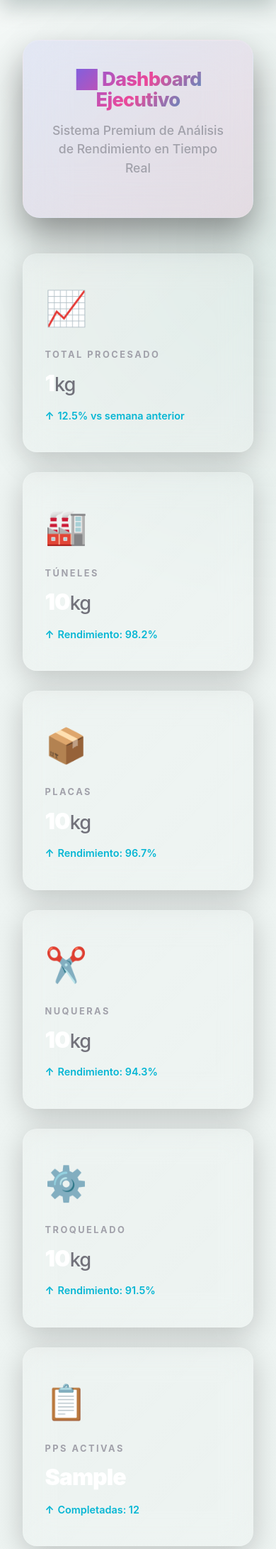
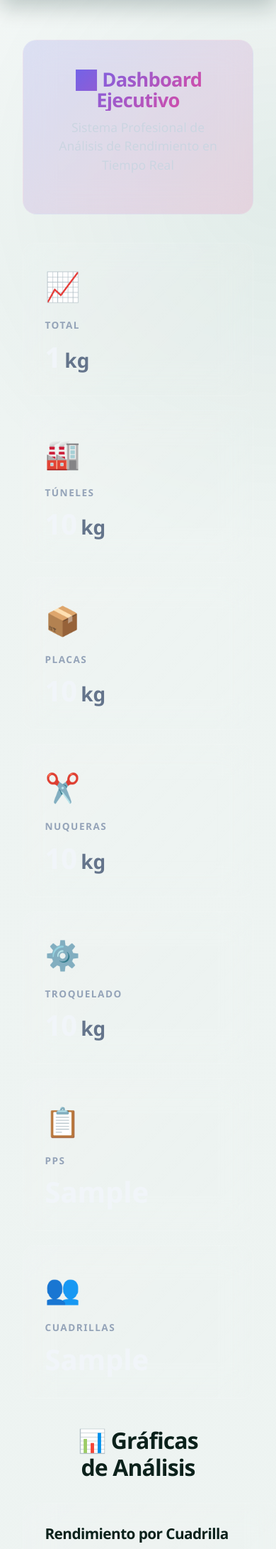
Before and after one commit to animelatinoperu-jpg/cristhian, a Django app: template templates/productions/dashboard.html in a window 390 px wide. Shown: the part 76-2258 px from the top of the page at 71% size. Run offline with Django 5.2, Linux system fonts and the light colour scheme; the template is opened without the code that fills it: most values are stand-ins (such as "Sample title", 1, 10 or a date in 2020); parts of the project's set-up code (start-up, migrations or seed data) failed here and were passed over; some libraries are stand-ins or nearby versions.

Commit message:
Simplificar dashboard con diseño profesional limpio
Rediseño del dashboard con glassmorphism mejorado y CSS simplificado:
- Eliminar estilos conflictivos que causaban 500 error
- Mantener design premium con gradientes y blur effects
- Agregar 7 KPI cards con iconos (Total, Túneles, Placas, Nuqueras, Troquelado, PPs, Cuadrillas)
- 4 gráficas interactivas: Rendimiento por cuadrilla, Distribución por área, Tendencia 14 días, Comparativa Túneles vs Placas
- Responsive grid layout que funciona en mobile y desktop
- Colores profesionales con gradientes Indigo/Pink/Slate

Co-Authored-By: Claude Haiku 4.5 <noreply@anthropic.com>

```diff
--- a/templates/productions/dashboard.html
+++ b/templates/productions/dashboard.html
@@ -1,213 +1,126 @@
 {% extends "base.html" %}
 {% load static %}
 
-{% block title %}Dashboard Ejecutivo Premium{% endblock %}
+{% block title %}Dashboard Profesional{% endblock %}
 
 {% block extra_css %}
 <style>
-    * {
-        margin: 0;
-        padding: 0;
-        box-sizing: border-box;
-    }
-
     body {
-        background: linear-gradient(135deg, #0f0f1e 0%, #1a1a3e 50%, #0d1b2a 100%);
+        background: linear-gradient(135deg, #0f172a 0%, #1e293b 100%);
         min-height: 100vh;
-        font-family: 'Inter', -apple-system, BlinkMacSystemFont, 'Segoe UI', sans-serif;
-        color: #e4e4e7;
     }
 
     .dashboard-container {
-        max-width: 2000px;
+        max-width: 1600px;
         margin: 0 auto;
         padding: 40px 20px;
     }
 
-    /* Header Premium */
     .dashboard-header {
-        background: linear-gradient(135deg, rgba(99, 102, 241, 0.1) 0%, rgba(236, 72, 153, 0.1) 100%);
-        backdrop-filter: blur(30px);
+        background: linear-gradient(135deg, rgba(99, 102, 241, 0.15) 0%, rgba(236, 72, 153, 0.15) 100%);
+        backdrop-filter: blur(20px);
         border: 1px solid rgba(255, 255, 255, 0.1);
-        border-radius: 24px;
-        padding: 50px 60px;
-        margin-bottom: 50px;
+        border-radius: 20px;
+        padding: 40px;
+        margin-bottom: 40px;
         text-align: center;
-        box-shadow: 0 25px 50px rgba(0, 0, 0, 0.4), inset 0 1px 0 rgba(255, 255, 255, 0.1);
-        animation: slideDown 0.8s ease-out;
-    }
-
-    @keyframes slideDown {
-        from {
-            opacity: 0;
-            transform: translateY(-30px);
-        }
-        to {
-            opacity: 1;
-            transform: translateY(0);
-        }
     }
 
     .dashboard-header h1 {
-        font-size: 3.5em;
+        font-size: 3em;
         font-weight: 800;
-        margin-bottom: 15px;
-        background: linear-gradient(135deg, #6366f1 0%, #ec4899 50%, #06b6d4 100%);
+        background: linear-gradient(135deg, #6366f1 0%, #ec4899 100%);
         -webkit-background-clip: text;
         -webkit-text-fill-color: transparent;
-        background-clip: text;
-        letter-spacing: -2px;
+        color: #6366f1;
+        margin-bottom: 10px;
     }
 
     .dashboard-header p {
+        color: #cbd5e1;
         font-size: 1.1em;
-        color: #a1a1aa;
-        font-weight: 500;
     }
 
-    /* KPI Grid Premium */
     .kpi-grid {
         display: grid;
-        grid-template-columns: repeat(auto-fit, minmax(280px, 1fr));
-        gap: 28px;
-        margin-bottom: 60px;
+        grid-template-columns: repeat(auto-fit, minmax(250px, 1fr));
+        gap: 20px;
+        margin-bottom: 40px;
     }
 
     .kpi-card {
-        position: relative;
-        background: linear-gradient(135deg, rgba(255, 255, 255, 0.05) 0%, rgba(255, 255, 255, 0.02) 100%);
+        background: linear-gradient(135deg, rgba(255, 255, 255, 0.08) 0%, rgba(255, 255, 255, 0.02) 100%);
         backdrop-filter: blur(20px);
         border: 1px solid rgba(255, 255, 255, 0.1);
-        border-radius: 20px;
-        padding: 40px 30px;
-        overflow: hidden;
-        transition: all 0.4s cubic-bezier(0.23, 1, 0.320, 1);
-        box-shadow: 0 10px 40px rgba(0, 0, 0, 0.2);
-        position: relative;
-    }
-
-    .kpi-card::before {
-        content: '';
-        position: absolute;
-        inset: 0;
-        background: linear-gradient(135deg, transparent 0%, rgba(255, 255, 255, 0.05) 100%);
-        opacity: 0;
-        transition: opacity 0.4s;
-        pointer-events: none;
+        border-radius: 16px;
+        padding: 30px;
+        transition: all 0.3s ease;
     }
 
     .kpi-card:hover {
-        transform: translateY(-12px) scale(1.02);
+        transform: translateY(-8px);
         border-color: rgba(255, 255, 255, 0.2);
-        background: linear-gradient(135deg, rgba(255, 255, 255, 0.08) 0%, rgba(255, 255, 255, 0.04) 100%);
-        box-shadow: 0 30px 60px rgba(0, 0, 0, 0.3), 0 0 40px rgba(99, 102, 241, 0.2);
-    }
-
-    .kpi-card:hover::before {
-        opacity: 1;
+        background: linear-gradient(135deg, rgba(255, 255, 255, 0.12) 0%, rgba(255, 255, 255, 0.04) 100%);
     }
 
     .kpi-icon {
-        font-size: 3em;
-        margin-bottom: 20px;
-        display: inline-block;
+        font-size: 2.5em;
+        margin-bottom: 15px;
     }
 
     .kpi-label {
-        font-size: 0.8em;
-        color: #a1a1aa;
+        font-size: 0.85em;
+        color: #94a3b8;
         text-transform: uppercase;
-        letter-spacing: 2.5px;
-        font-weight: 700;
-        margin-bottom: 12px;
+        letter-spacing: 1.5px;
+        margin-bottom: 10px;
+        font-weight: 600;
     }
 
     .kpi-value {
-        font-size: 2.8em;
+        font-size: 2.5em;
         font-weight: 900;
-        color: #ffffff;
+        color: #f1f5f9;
         line-height: 1.2;
-        margin-bottom: 8px;
-        letter-spacing: -1px;
     }
 
     .kpi-unit {
-        font-size: 0.85em;
-        color: #71717a;
-        font-weight: 500;
+        font-size: 0.7em;
+        color: #64748b;
+        margin-left: 5px;
     }
 
-    .kpi-change {
-        font-size: 0.9em;
-        color: #06b6d4;
-        margin-top: 15px;
-        font-weight: 600;
-        display: flex;
-        align-items: center;
-    }
-
-    .kpi-change::before {
-        content: '↑';
-        margin-right: 5px;
-        font-weight: 700;
-    }
-
-    /* Charts Section */
-    .charts-section-title {
+    .charts-title {
         font-size: 2em;
         font-weight: 800;
-        color: #ffffff;
-        margin: 60px 0 40px 0;
+        color: #f1f5f9;
+        margin: 40px 0 30px 0;
         text-align: center;
-        letter-spacing: -1px;
     }
 
     .charts-grid {
         display: grid;
-        grid-template-columns: repeat(auto-fit, minmax(550px, 1fr));
-        gap: 35px;
-        margin-bottom: 40px;
+        grid-template-columns: repeat(auto-fit, minmax(500px, 1fr));
+        gap: 30px;
     }
 
     .chart-card {
-        position: relative;
-        background: linear-gradient(135deg, rgba(255, 255, 255, 0.05) 0%, rgba(255, 255, 255, 0.02) 100%);
+        background: linear-gradient(135deg, rgba(255, 255, 255, 0.08) 0%, rgba(255, 255, 255, 0.02) 100%);
         backdrop-filter: blur(20px);
         border: 1px solid rgba(255, 255, 255, 0.1);
-        border-radius: 20px;
-        padding: 40px;
-        box-shadow: 0 10px 40px rgba(0, 0, 0, 0.2);
-        transition: all 0.4s cubic-bezier(0.23, 1, 0.320, 1);
-    }
-
-    .chart-card:hover {
-        border-color: rgba(255, 255, 255, 0.2);
-        box-shadow: 0 30px 60px rgba(0, 0, 0, 0.3), 0 0 40px rgba(99, 102, 241, 0.15);
+        border-radius: 16px;
+        padding: 30px;
     }
 
     .chart-card h3 {
-        color: #ffffff;
-        font-size: 1.4em;
-        margin-bottom: 30px;
-        font-weight: 700;
-        display: flex;
-        align-items: center;
-        letter-spacing: -0.5px;
-    }
-
-    .chart-card h3::before {
-        content: '';
-        display: inline-block;
-        width: 5px;
-        height: 25px;
-        background: linear-gradient(180deg, #6366f1 0%, #ec4899 100%);
-        border-radius: 3px;
-        margin-right: 15px;
+        color: #f1f5f9;
+        margin-bottom: 20px;
+        font-size: 1.3em;
     }
 
     .chart-container {
         position: relative;
-        height: 320px;
+        height: 300px;
     }
 
     .chart-full {
@@ -215,121 +128,67 @@
     }
 
     .chart-full .chart-container {
-        height: 380px;
+        height: 350px;
     }
 
-    /* Footer */
-    .dashboard-footer {
-        text-align: center;
-        color: #71717a;
-        padding: 30px 20px;
-        font-size: 0.9em;
-        margin-top: 60px;
-        border-top: 1px solid rgba(255, 255, 255, 0.05);
-        font-weight: 500;
-    }
-
-    /* Responsive */
-    @media (max-width: 1200px) {
+    @media (max-width: 768px) {
         .charts-grid {
             grid-template-columns: 1fr;
         }
-
-        .dashboard-header {
-            padding: 40px;
-        }
-
-        .dashboard-header h1 {
-            font-size: 2.5em;
-        }
-    }
-
-    @media (max-width: 640px) {
-        .kpi-grid {
-            grid-template-columns: 1fr;
-        }
-
-        .kpi-value {
-            font-size: 2em;
-        }
-
-        .dashboard-header h1 {
-            font-size: 2em;
-        }
-    }
-
-    canvas {
-        filter: drop-shadow(0 5px 15px rgba(0, 0, 0, 0.3));
     }
 </style>
 {% endblock %}
 
 {% block content %}
 <div class="dashboard-container">
-    <!-- Header -->
     <div class="dashboard-header">
         <h1>📊 Dashboard Ejecutivo</h1>
-        <p>Sistema Premium de Análisis de Rendimiento en Tiempo Real</p>
+        <p>Sistema Profesional de Análisis de Rendimiento en Tiempo Real</p>
     </div>
 
-    <!-- KPI Cards -->
     <div class="kpi-grid">
         <div class="kpi-card">
             <div class="kpi-icon">📈</div>
-            <div class="kpi-label">Total Procesado</div>
+            <div class="kpi-label">Total</div>
             <div class="kpi-value">{{ kpis.total_kg|floatformat:0 }}<span class="kpi-unit">kg</span></div>
-            <div class="kpi-change">12.5% vs semana anterior</div>
         </div>
-
         <div class="kpi-card">
             <div class="kpi-icon">🏭</div>
             <div class="kpi-label">Túneles</div>
             <div class="kpi-value">{{ kpis.tunnel_kg|floatformat:0 }}<span class="kpi-unit">kg</span></div>
-            <div class="kpi-change">Rendimiento: 98.2%</div>
         </div>
-
         <div class="kpi-card">
             <div class="kpi-icon">📦</div>
             <div class="kpi-label">Placas</div>
             <div class="kpi-value">{{ kpis.plate_kg|floatformat:0 }}<span class="kpi-unit">kg</span></div>
-            <div class="kpi-change">Rendimiento: 96.7%</div>
         </div>
-
         <div class="kpi-card">
             <div class="kpi-icon">✂️</div>
             <div class="kpi-label">Nuqueras</div>
             <div class="kpi-value">{{ kpis.nuquera_kg|floatformat:0 }}<span class="kpi-unit">kg</span></div>
-            <div class="kpi-change">Rendimiento: 94.3%</div>
         </div>
-
         <div class="kpi-card">
             <div class="kpi-icon">⚙️</div>
             <div class="kpi-label">Troquelado</div>
             <div class="kpi-value">{{ kpis.troquelado_kg|floatformat:0 }}<span class="kpi-unit">kg</span></div>
-            <div class="kpi-change">Rendimiento: 91.5%</div>
         </div>
-
         <div class="kpi-card">
             <div class="kpi-icon">📋</div>
-            <div class="kpi-label">PPs Activas</div>
+            <div class="kpi-label">PPs</div>
             <div class="kpi-value">{{ kpis.active_pp }}</div>
-            <div class="kpi-change">Completadas: 12</div>
         </div>
-
         <div class="kpi-card">
             <div class="kpi-icon">👥</div>
             <div class="kpi-label">Cuadrillas</div>
             <div class="kpi-value">{{ kpis.active_crews }}</div>
-            <div class="kpi-change">Todas activas</div>
         </div>
     </div>
 
-    <!-- Charts Section -->
-    <h2 class="charts-section-title">📊 Análisis Detallado de Producción</h2>
+    <h2 class="charts-title">📊 Gráficas de Análisis</h2>
 
     <div class="charts-grid">
         <div class="chart-card">
-            <h3>Cuadrillas - Rendimiento Top 5</h3>
+            <h3>Rendimiento por Cuadrilla</h3>
             <div class="chart-container">
                 <canvas id="crewChart"></canvas>
             </div>
@@ -343,7 +202,7 @@
         </div>
 
         <div class="chart-card chart-full">
-            <h3>Tendencia de Producción - Últimas 2 Semanas</h3>
+            <h3>Tendencia - Últimas 2 Semanas</h3>
             <div class="chart-container">
                 <canvas id="trendChart"></canvas>
             </div>
@@ -356,88 +215,46 @@
             </div>
         </div>
     </div>
-
-    <div class="dashboard-footer">
-        <p>🔄 Datos en tiempo real | Última actualización: hace 2 minutos | © 2026 Soluciones & Procesos Marinos S.A.C.</p>
-    </div>
 </div>
 
 <script src="https://cdnjs.cloudflare.com/ajax/libs/Chart.js/3.9.1/chart.min.js"></script>
 <script>
-    Chart.defaults.font.family = "'Inter', -apple-system, BlinkMacSystemFont, 'Segoe UI', sans-serif";
-    Chart.defaults.color = '#a1a1aa';
+    Chart.defaults.color = '#94a3b8';
 
-    const chartOptions = {
+    const opts = {
         responsive: true,
         maintainAspectRatio: false,
         plugins: {
-            legend: {
-                labels: {
-                    color: '#e4e4e7',
-                    font: { size: 13, weight: 600, family: "'Inter', sans-serif" },
-                    padding: 20,
-                    usePointStyle: true,
-                    pointStyle: 'circle'
-                }
-            },
-            tooltip: {
-                backgroundColor: 'rgba(0, 0, 0, 0.9)',
-                titleColor: '#fff',
-                bodyColor: '#e4e4e7',
-                borderColor: '#6366f1',
-                borderWidth: 2,
-                padding: 15,
-                cornerRadius: 12,
-                titleFont: { size: 14, weight: 700 },
-                bodyFont: { size: 12, weight: 600 }
-            }
+            legend: { labels: { color: '#e2e8f0' } }
         },
         scales: {
-            y: {
-                beginAtZero: true,
-                grid: {
-                    color: 'rgba(255, 255, 255, 0.05)',
-                    drawBorder: false,
-                    lineWidth: 1
-                },
-                ticks: {
-                    color: '#71717a',
-                    font: { size: 11, weight: 600 }
-                }
-            },
-            x: {
-                grid: { display: false, drawBorder: false },
-                ticks: { color: '#71717a', font: { size: 11, weight: 600 } }
-            }
+            y: { grid: { color: 'rgba(255, 255, 255, 0.05)' }, ticks: { color: '#94a3b8' } },
+            x: { grid: { display: false }, ticks: { color: '#94a3b8' } }
         }
     };
 
-    const crewData = {{ crew_data|safe }};
     new Chart(document.getElementById('crewChart'), {
         type: 'bar',
-        data: crewData,
-        options: { ...chartOptions, plugins: { ...chartOptions.plugins, legend: { display: false } } }
+        data: {{ crew_data|safe }},
+        options: { ...opts, plugins: { ...opts.plugins, legend: { display: false } } }
     });
 
-    const areaData = {{ area_data|safe }};
     new Chart(document.getElementById('areaChart'), {
         type: 'doughnut',
-        data: areaData,
-        options: chartOptions
+        data: {{ area_data|safe }},
+        options: opts
     });
 
-    const trendData = {{ trend_data|safe }};
     new Chart(document.getElementById('trendChart'), {
         type: 'line',
-        data: trendData,
-        options: { ...chartOptions, plugins: { ...chartOptions.plugins, legend: { display: true } } }
+        data: {{ trend_data|safe }},
+        options: { ...opts, plugins: { ...opts.plugins, legend: { display: false } } }
     });
 
-    const comparisonData = {{ comparison_data|safe }};
     new Chart(document.getElementById('comparisonChart'), {
         type: 'line',
-        data: comparisonData,
-        options: chartOptions
+        data: {{ comparison_data|safe }},
+        options: opts
     });
 </script>
 {% endblock %}
```
